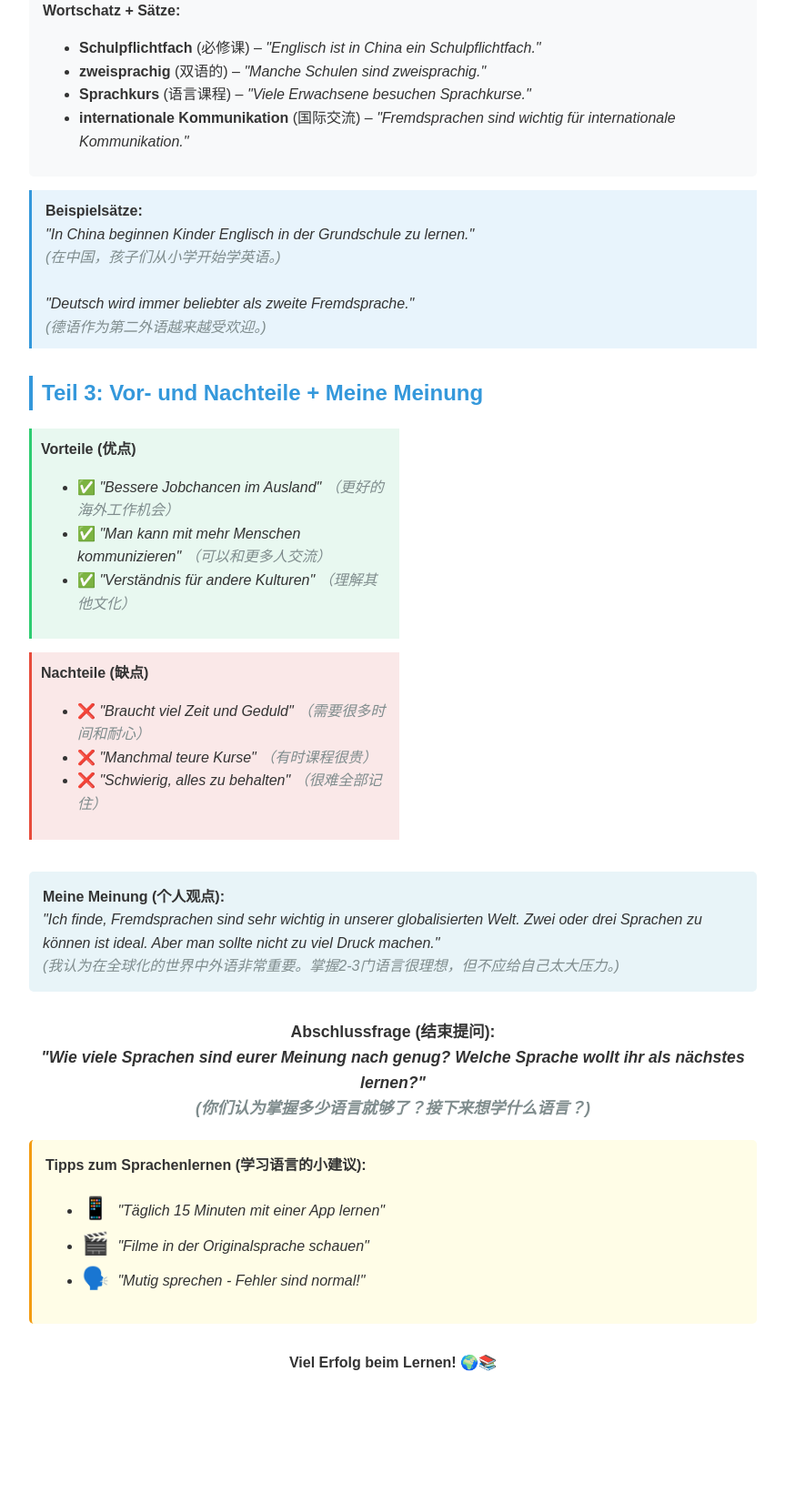
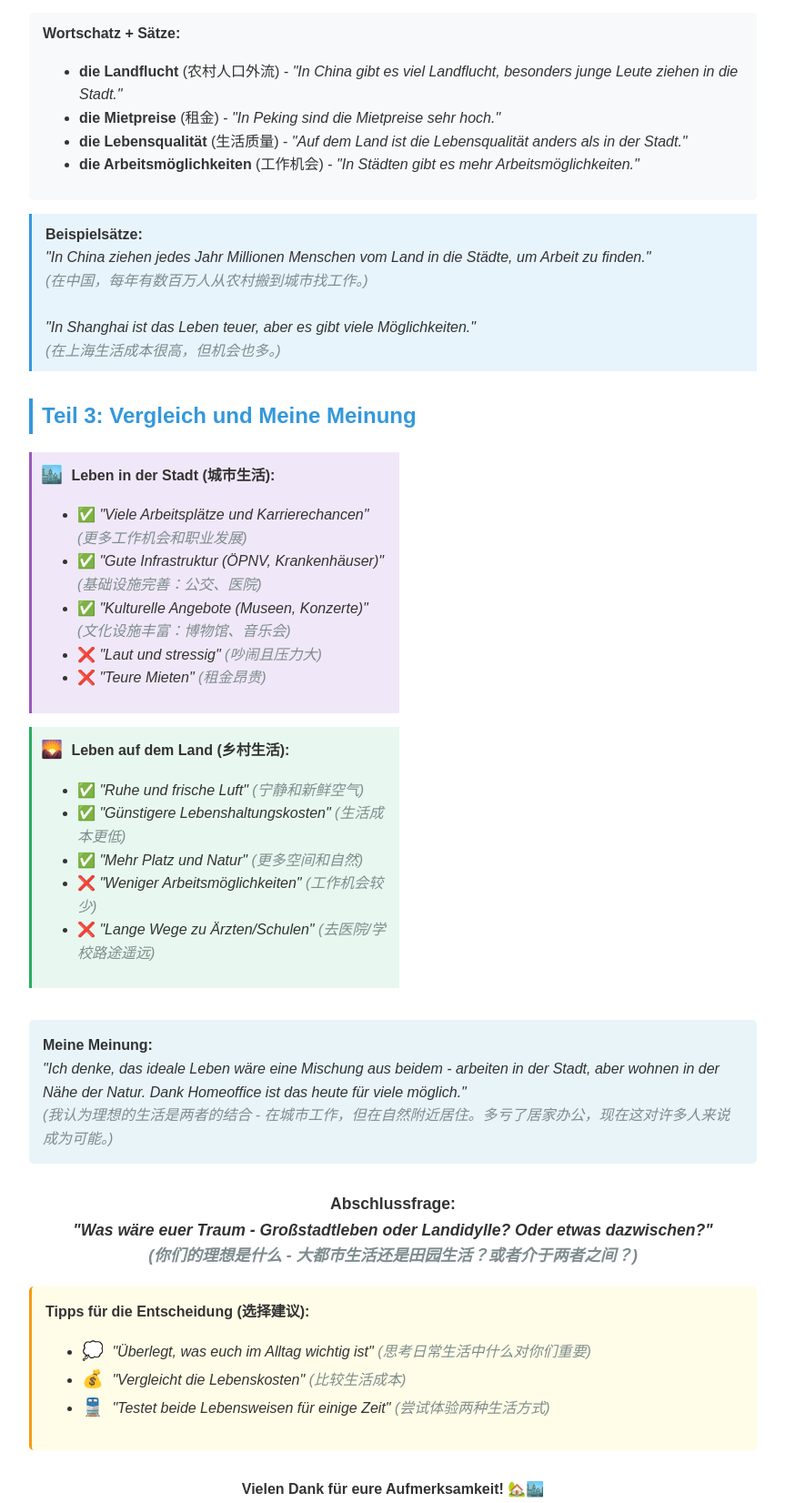
Before and after one commit to Luu89/luluchen.github.io, a website: page topicStadtLand.html in a window 1280 px wide. Shown: the part 773-2425 px from the top of the page at 91% size, without its empty margins (208-1071 px from the left). Before the commit the page ends 2304 px from the top, so only its background shows below. Drawn offline with Linux system fonts and the light colour scheme.

Commit message:
StadtLand

```diff
--- a/topicStadtLand.html
+++ b/topicStadtLand.html
@@ -3,7 +3,7 @@
 <head>
     <meta charset="UTF-8">
     <meta name="viewport" content="width=device-width, initial-scale=1.0">
-    <title>Vortrag: Sollte man mehr Fremdsprachen lernen?</title>
+    <title>Vortrag: Leben auf dem Land oder in der Stadt?</title>
     <style>
         body {
             font-family: Arial, sans-serif;
@@ -47,23 +47,23 @@
             border-radius: 5px;
             margin: 20px 0;
         }
-        .pros-cons {
+        .comparison {
             display: flex;
             justify-content: space-between;
             flex-wrap: wrap;
         }
-        .pros, .cons {
+        .city, .countryside {
             width: 48%;
             padding: 10px;
             margin-bottom: 15px;
         }
-        .pros {
+        .city {
+            background-color: #f0e8f8;
+            border-left: 3px solid #9b59b6;
+        }
+        .countryside {
             background-color: #e8f8f0;
-            border-left: 3px solid #2ecc71;
-        }
-        .cons {
-            background-color: #fae8e8;
-            border-left: 3px solid #e74c3c;
+            border-left: 3px solid #27ae60;
         }
         .end {
             text-align: center;
@@ -78,38 +78,38 @@
             margin: 20px 0;
             border-left: 3px solid #f39c12;
         }
-        .flag {
-            font-size: 1.5em;
+        .icon {
+            font-size: 1.2em;
             margin-right: 5px;
         }
     </style>
 </head>
 <body>
-    <h1>B1 Vortrag: Sollte man mehr Fremdsprachen lernen?</h1>
+    <h1>B1 Vortrag: Besser auf dem Land oder in der Stadt leben?</h1>
 
     <h2>Teil 1: Persönliche Erfahrung</h2>
 
     <div class="vocab">
-        <strong>Wortschatz (Wort + Beispielsatz):</strong>
+        <strong>Wortschatz:</strong>
         <ul>
-            <li><strong>Fremdsprache</strong> (外语) – <em>"Ich lerne seit zwei Jahren Deutsch als Fremdsprache."</em></li>
-            <li><strong>Vokabeln lernen</strong> (背单词) – <em>"Jeden Tag lerne ich 10 neue Vokabeln."</em></li>
-            <li><strong>sich verständigen</strong> (交流) – <em>"In England konnte ich mich gut verständigen."</em></li>
-            <li><strong>Grammatik</strong> (语法) – <em>"Deutsche Grammatik ist manchmal schwer."</em></li>
-            <li><strong>Aussprache</strong> (发音) – <em>"Meine Aussprache wird immer besser."</em></li>
+            <li><strong>die Großstadt</strong> (大城市) - <em>"Ich wohne seit 5 Jahren in einer Großstadt."</em></li>
+            <li><strong>das Dorf</strong> (村庄) - <em>"Meine Großeltern leben in einem kleinen Dorf."</em></li>
+            <li><strong>der Pendler</strong> (通勤者) - <em>"Viele Pendler fahren täglich in die Stadt."</em></li>
+            <li><strong>die Natur</strong> (自然) - <em>"Auf dem Land gibt es mehr Natur."</em></li>
+            <li><strong>die Infrastruktur</strong> (基础设施) - <em>"Städte haben bessere Infrastruktur."</em></li>
         </ul>
     </div>
 
     <div class="example">
         <strong>Frage an das Publikum:</strong><br>
-        <em>"Welche Fremdsprachen sprecht ihr? Welche möchtet ihr lernen?"</em><br>
-        <em>"Findet ihr Sprachenlernen einfach oder schwer?"</em>
+        <em>"Wo wohnt ihr lieber - in der Stadt oder auf dem Land? Warum?"</em><br>
+        <em>"Was vermisst ihr, wenn ihr in der Stadt/auf dem Land lebt?"</em>
     </div>
 
     <div class="example">
         <strong>Beispielantwort:</strong><br>
-        <em>"Ich spreche Englisch und lerne jetzt Deutsch. Manchmal ist es schwer, aber es macht auch Spaß."</em><br>
-        <span class="translation">(我会说英语，现在正在学德语。有时很难，但也很有趣。)</span>
+        <em>"Ich bin in einer Kleinstadt aufgewachsen, aber jetzt wohne ich in München. Manchmal vermisse ich die Ruhe auf dem Land."</em><br>
+        <span class="translation">(我在一个小城市长大，但现在住在慕尼黑。有时我会想念乡村的宁静。)</span>
     </div>
 
     <h2>Teil 2: Die Situation in meinem Heimatland</h2>
@@ -117,66 +117,70 @@
     <div class="vocab">
         <strong>Wortschatz + Sätze:</strong>
         <ul>
-            <li><strong>Schulpflichtfach</strong> (必修课) – <em>"Englisch ist in China ein Schulpflichtfach."</em></li>
-            <li><strong>zweisprachig</strong> (双语的) – <em>"Manche Schulen sind zweisprachig."</em></li>
-            <li><strong>Sprachkurs</strong> (语言课程) – <em>"Viele Erwachsene besuchen Sprachkurse."</em></li>
-            <li><strong>internationale Kommunikation</strong> (国际交流) – <em>"Fremdsprachen sind wichtig für internationale Kommunikation."</em></li>
+            <li><strong>die Landflucht</strong> (农村人口外流) - <em>"In China gibt es viel Landflucht, besonders junge Leute ziehen in die Stadt."</em></li>
+            <li><strong>die Mietpreise</strong> (租金) - <em>"In Peking sind die Mietpreise sehr hoch."</em></li>
+            <li><strong>die Lebensqualität</strong> (生活质量) - <em>"Auf dem Land ist die Lebensqualität anders als in der Stadt."</em></li>
+            <li><strong>die Arbeitsmöglichkeiten</strong> (工作机会) - <em>"In Städten gibt es mehr Arbeitsmöglichkeiten."</em></li>
         </ul>
     </div>
 
     <div class="example">
         <strong>Beispielsätze:</strong><br>
-        <em>"In China beginnen Kinder Englisch in der Grundschule zu lernen."</em><br>
-        <span class="translation">(在中国，孩子们从小学开始学英语。)</span><br><br>
-        <em>"Deutsch wird immer beliebter als zweite Fremdsprache."</em><br>
-        <span class="translation">(德语作为第二外语越来越受欢迎。)</span>
+        <em>"In China ziehen jedes Jahr Millionen Menschen vom Land in die Städte, um Arbeit zu finden."</em><br>
+        <span class="translation">(在中国，每年有数百万人从农村搬到城市找工作。)</span><br><br>
+        <em>"In Shanghai ist das Leben teuer, aber es gibt viele Möglichkeiten."</em><br>
+        <span class="translation">(在上海生活成本很高，但机会也多。)</span>
     </div>
 
-    <h2>Teil 3: Vor- und Nachteile + Meine Meinung</h2>
+    <h2>Teil 3: Vergleich und Meine Meinung</h2>
 
-    <div class="pros-cons">
-        <div class="pros">
-            <strong>Vorteile (优点)</strong>
+    <div class="comparison">
+        <div class="city">
+            <strong><span class="icon">🏙️</span> Leben in der Stadt (城市生活):</strong>
             <ul>
-                <li>✅ <em>"Bessere Jobchancen im Ausland"</em> <span class="translation">（更好的海外工作机会）</span></li>
-                <li>✅ <em>"Man kann mit mehr Menschen kommunizieren"</em> <span class="translation">（可以和更多人交流）</span></li>
-                <li>✅ <em>"Verständnis für andere Kulturen"</em> <span class="translation">（理解其他文化）</span></li>
+                <li>✅ <em>"Viele Arbeitsplätze und Karrierechancen"</em> <span class="translation">(更多工作机会和职业发展)</span></li>
+                <li>✅ <em>"Gute Infrastruktur (ÖPNV, Krankenhäuser)"</em> <span class="translation">(基础设施完善：公交、医院)</span></li>
+                <li>✅ <em>"Kulturelle Angebote (Museen, Konzerte)"</em> <span class="translation">(文化设施丰富：博物馆、音乐会)</span></li>
+                <li>❌ <em>"Laut und stressig"</em> <span class="translation">(吵闹且压力大)</span></li>
+                <li>❌ <em>"Teure Mieten"</em> <span class="translation">(租金昂贵)</span></li>
             </ul>
         </div>
 
-        <div class="cons">
-            <strong>Nachteile (缺点)</strong>
+        <div class="countryside">
+            <strong><span class="icon">🌄</span> Leben auf dem Land (乡村生活):</strong>
             <ul>
-                <li>❌ <em>"Braucht viel Zeit und Geduld"</em> <span class="translation">（需要很多时间和耐心）</span></li>
-                <li>❌ <em>"Manchmal teure Kurse"</em> <span class="translation">（有时课程很贵）</span></li>
-                <li>❌ <em>"Schwierig, alles zu behalten"</em> <span class="translation">（很难全部记住）</span></li>
+                <li>✅ <em>"Ruhe und frische Luft"</em> <span class="translation">(宁静和新鲜空气)</span></li>
+                <li>✅ <em>"Günstigere Lebenshaltungskosten"</em> <span class="translation">(生活成本更低)</span></li>
+                <li>✅ <em>"Mehr Platz und Natur"</em> <span class="translation">(更多空间和自然)</span></li>
+                <li>❌ <em>"Weniger Arbeitsmöglichkeiten"</em> <span class="translation">(工作机会较少)</span></li>
+                <li>❌ <em>"Lange Wege zu Ärzten/Schulen"</em> <span class="translation">(去医院/学校路途遥远)</span></li>
             </ul>
         </div>
     </div>
 
     <div class="opinion">
-        <strong>Meine Meinung (个人观点):</strong><br>
-        <em>"Ich finde, Fremdsprachen sind sehr wichtig in unserer globalisierten Welt. Zwei oder drei Sprachen zu können ist ideal. Aber man sollte nicht zu viel Druck machen."</em><br>
-        <span class="translation">(我认为在全球化的世界中外语非常重要。掌握2-3门语言很理想，但不应给自己太大压力。)</span>
+        <strong>Meine Meinung:</strong><br>
+        <em>"Ich denke, das ideale Leben wäre eine Mischung aus beidem - arbeiten in der Stadt, aber wohnen in der Nähe der Natur. Dank Homeoffice ist das heute für viele möglich."</em><br>
+        <span class="translation">(我认为理想的生活是两者的结合 - 在城市工作，但在自然附近居住。多亏了居家办公，现在这对许多人来说成为可能。)</span>
     </div>
 
     <div class="end">
-        <strong>Abschlussfrage (结束提问):</strong><br>
-        <em>"Wie viele Sprachen sind eurer Meinung nach genug? Welche Sprache wollt ihr als nächstes lernen?"</em><br>
-        <span class="translation">(你们认为掌握多少语言就够了？接下来想学什么语言？)</span>
+        <strong>Abschlussfrage:</strong><br>
+        <em>"Was wäre euer Traum - Großstadtleben oder Landidylle? Oder etwas dazwischen?"</em><br>
+        <span class="translation">(你们的理想是什么 - 大都市生活还是田园生活？或者介于两者之间？)</span>
     </div>
 
     <div class="tips">
-        <strong>Tipps zum Sprachenlernen (学习语言的小建议):</strong>
+        <strong>Tipps für die Entscheidung (选择建议):</strong>
         <ul>
-            <li><span class="flag">📱</span> <em>"Täglich 15 Minuten mit einer App lernen"</em></li>
-            <li><span class="flag">🎬</span> <em>"Filme in der Originalsprache schauen"</em></li>
-            <li><span class="flag">🗣️</span> <em>"Mutig sprechen - Fehler sind normal!"</em></li>
+            <li><span class="icon">💭</span> <em>"Überlegt, was euch im Alltag wichtig ist"</em> <span class="translation">(思考日常生活中什么对你们重要)</span></li>
+            <li><span class="icon">💰</span> <em>"Vergleicht die Lebenskosten"</em> <span class="translation">(比较生活成本)</span></li>
+            <li><span class="icon">🚆</span> <em>"Testet beide Lebensweisen für einige Zeit"</em> <span class="translation">(尝试体验两种生活方式)</span></li>
         </ul>
     </div>
 
     <div style="text-align: center; margin-top: 30px;">
-        <strong>Viel Erfolg beim Lernen!</strong> 🌍📚
+        <strong>Vielen Dank für eure Aufmerksamkeit!</strong> 🏡🏙️
     </div>
 </body>
 </html>
```
